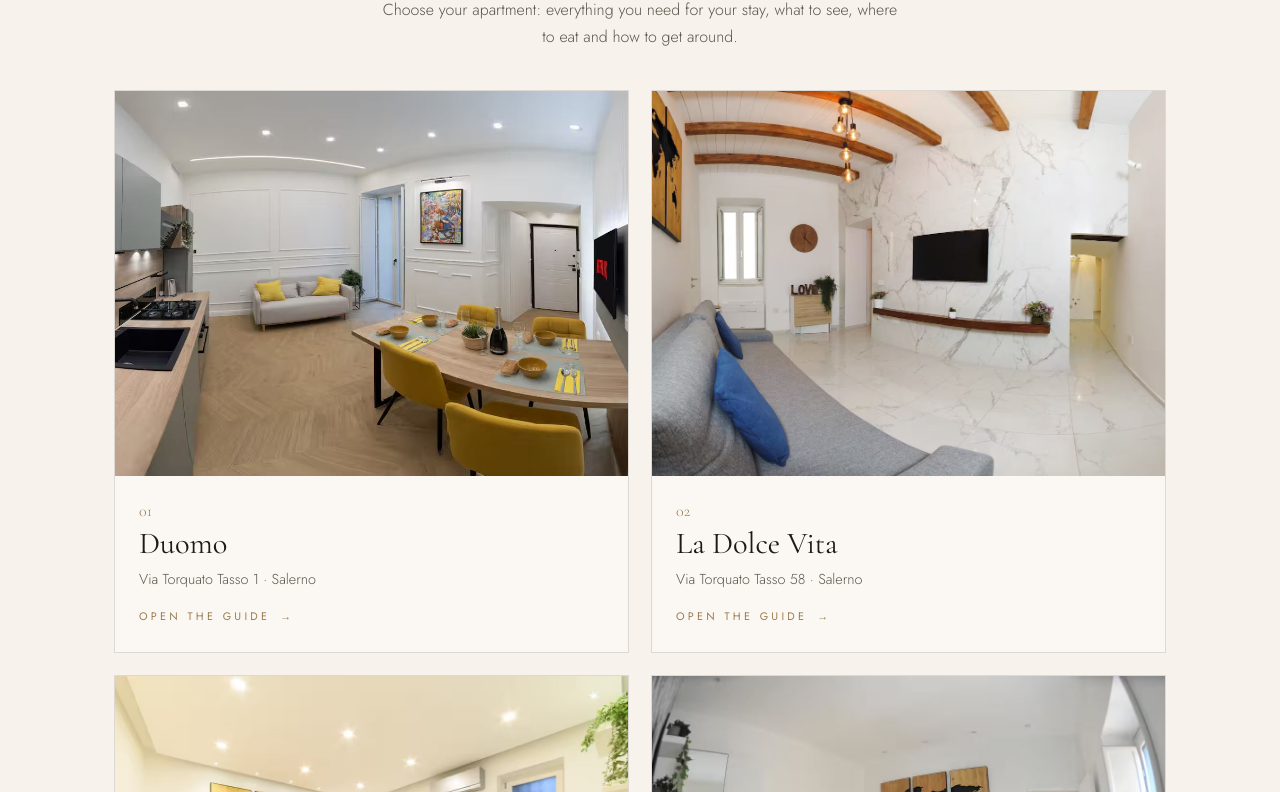
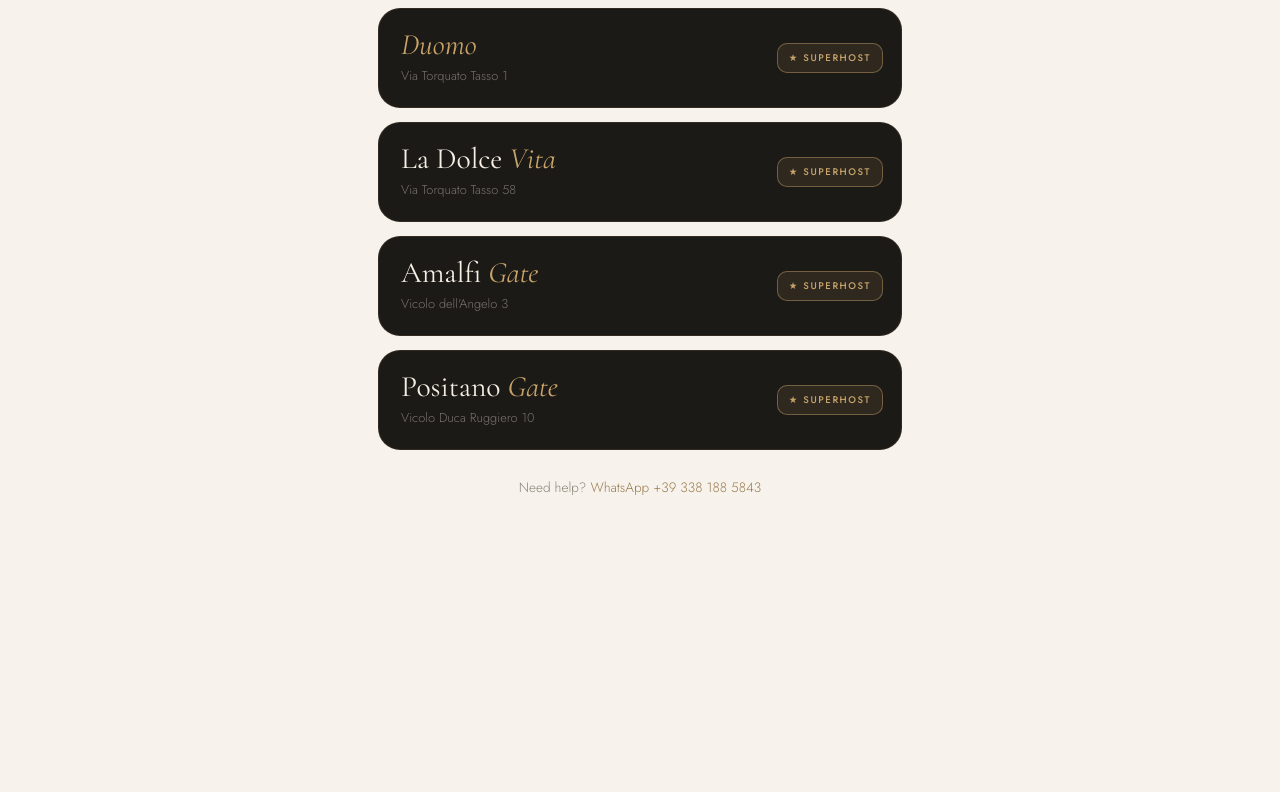
Before and after one commit to Enricode89/salernooldcoast, a plain HTML site: page guida.html in a window 1280 px wide. Shown: the part 255-1047 px from the top of the page. After the commit the page ends 911 px from the top, so only its background shows below. Drawn offline with nearby package versions, Linux system fonts and the light colour scheme.

Commit message:
Guide: home compatta come guida Antrum

```diff
--- a/guida.html
+++ b/guida.html
@@ -1,4 +1,4 @@
-<!DOCTYPE html>
+undefined<!DOCTYPE html>
 <html lang="it">
 <head>
 <meta charset="UTF-8">
@@ -39,26 +39,22 @@ header .wrap{display:flex;align-items:center;justify-content:space-between;heigh
 @keyframes fade{from{opacity:0;transform:translateY(8px)}to{opacity:1;transform:none}}
 
 /* hub */
-.hub-hero{text-align:center;padding:64px 0 40px}
+#p-home.show{min-height:calc(100svh - 65px);display:flex;flex-direction:column;justify-content:center;padding:28px 0 36px}
+.hub-hero{text-align:center;padding:0 24px 26px}
 .eyebrow{display:inline-flex;align-items:center;gap:14px;color:var(--acc)}
 .eyebrow::before,.eyebrow::after{content:"";width:34px;height:1px;background:currentColor;opacity:.6}
-.hub-hero h1{font-family:"Cormorant Garamond",serif;font-weight:300;font-size:clamp(2.3rem,7vw,3.6rem);line-height:1.08;margin:18px 0 14px}
+.hub-hero h1{font-family:"Cormorant Garamond",serif;font-weight:300;font-size:clamp(2rem,6vw,2.8rem);line-height:1.1;margin:12px 0 0}
 .hub-hero h1 em{color:var(--acc)}
-.hub-hero p{color:var(--ink2);max-width:520px;margin:0 auto}
-.hub{display:grid;grid-template-columns:1fr 1fr;gap:22px;max-width:1100px;margin:0 auto;padding:0 24px 40px}
-.hc{position:relative;display:block;background:var(--card);border:1px solid var(--line);overflow:hidden;transition:transform .5s,box-shadow .5s}
-.hc:hover{transform:translateY(-4px);box-shadow:0 24px 50px -28px rgba(28,26,23,.45)}
-.hc .ph{aspect-ratio:4/3;overflow:hidden;background:var(--bg2)}
-.hc .ph img{transition:transform 1.2s cubic-bezier(.2,.7,.2,1)}
-.hc:hover .ph img{transform:scale(1.05)}
-.hc .in{padding:22px 24px 24px}
-.hc .n{font-family:"Cormorant Garamond",serif;color:var(--acc);font-size:1rem}
-.hc h2{font-family:"Cormorant Garamond",serif;font-weight:400;font-size:1.9rem;line-height:1.1;margin:2px 0 6px}
-.hc .ad{color:var(--ink2);font-size:.9rem}
-.hc .go{display:inline-flex;align-items:center;gap:10px;margin-top:16px;color:var(--acc)}
-.hc .go::after{content:"→";transition:transform .3s}
-.hc:hover .go::after{transform:translateX(4px)}
-.hub-foot{text-align:center;color:var(--muted);font-size:.85rem;padding:10px 24px 30px}
+.hub-hero p{display:none}
+.hub{display:flex;flex-direction:column;gap:14px;width:100%;max-width:560px;margin:0 auto;padding:0 18px}
+.hc{display:flex;align-items:center;justify-content:space-between;gap:12px;padding:20px 18px 20px 22px;background:var(--ink);color:#f5efe4;border-radius:22px;border:1px solid rgba(154,123,79,.18);transition:transform .4s,box-shadow .4s}
+.hc:hover{transform:translateY(-3px);box-shadow:0 20px 40px -24px rgba(28,26,23,.6)}
+.hc .tx{min-width:0}
+.hc h2{font-family:"Cormorant Garamond",serif;font-weight:400;font-size:1.85rem;line-height:1.05;white-space:nowrap}
+.hc h2 em{color:#c9a46a}
+.hc .ad{color:rgba(245,239,228,.42);font-size:.8rem;margin-top:5px;white-space:nowrap;overflow:hidden;text-overflow:ellipsis}
+.hc .sbadge{flex:none;display:inline-flex;align-items:center;gap:6px;padding:6px 11px;border:1px solid rgba(201,164,106,.45);background:rgba(201,164,106,.1);color:#c9a46a;border-radius:10px;font-size:.6rem;letter-spacing:.16em;text-transform:uppercase;font-weight:500}
+.hub-foot{text-align:center;color:var(--muted);font-size:.85rem;padding:26px 24px 0}
 .hub-foot a{color:var(--acc)}
 
 /* guide */
@@ -137,7 +133,6 @@ section.sec{padding-top:46px;padding-bottom:6px}
 .bnav a.on{color:var(--acc)}
 
 @media (max-width:640px){
-  .hub{grid-template-columns:1fr}
   .quick{grid-template-columns:repeat(2,1fr);margin:-26px 16px 0}
   .quick>*:nth-child(2){border-right:0}
   .quick>*:nth-child(-n+2){border-bottom:1px solid var(--line)}
@@ -308,15 +303,14 @@ function applyT(){
 }
 
 function hub(){
-  $("hub").innerHTML = APTS.map((a,i)=>`
+  const nm = n => { const p = n.split(" "); return p.length>1 ? p.slice(0,-1).join(" ")+" <em>"+p.at(-1)+"</em>" : "<em>"+n+"</em>"; };
+  $("hub").innerHTML = APTS.map(a=>`
     <a class="hc" href="#guida-${a.id}">
-      <div class="ph"><img src="img/${a.id}-0.jpg" alt="${esc(a.nome)}" loading="${i<2?"eager":"lazy"}"></div>
-      <div class="in">
-        <div class="n">0${i+1}</div>
-        <h2>${esc(a.nome)}</h2>
-        <div class="ad">${esc(a.indirizzo)} · Salerno</div>
-        <span class="go caps">${t("open")}</span>
+      <div class="tx">
+        <h2>${nm(esc(a.nome))}</h2>
+        <div class="ad">${esc(a.indirizzo)}</div>
       </div>
+      <span class="sbadge">★ Superhost</span>
     </a>`).join("");
 }
 
```
